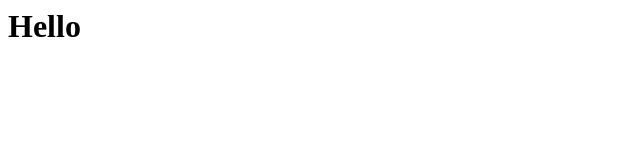
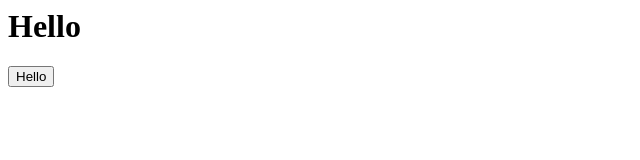
Before and after one commit to FetterPetter/jysktesting, a React (Vite) app: page / in a window 1280 px wide. Shown: the top 160 px of the page, without its empty margins (0-640 px from the left). Built offline with nearby package versions, Linux system fonts and the light colour scheme.

Commit message:
basic setup1

```diff
--- a/src/modules/app/application.tsx
+++ b/src/modules/app/application.tsx
@@ -1,9 +1,11 @@
 import React from "react";
+import { ButtonHandler } from "../buttonHandler";
 
 export function Application() {
   return (
     <>
       <h1>Hello</h1>
+      <ButtonHandler />
     </>
   );
 }
--- /dev/null
+++ b/src/modules/buttonHandler.tsx
@@ -0,0 +1,5 @@
+import React from "react";
+
+export function ButtonHandler() {
+  return <button>Hello</button>;
+}
```
